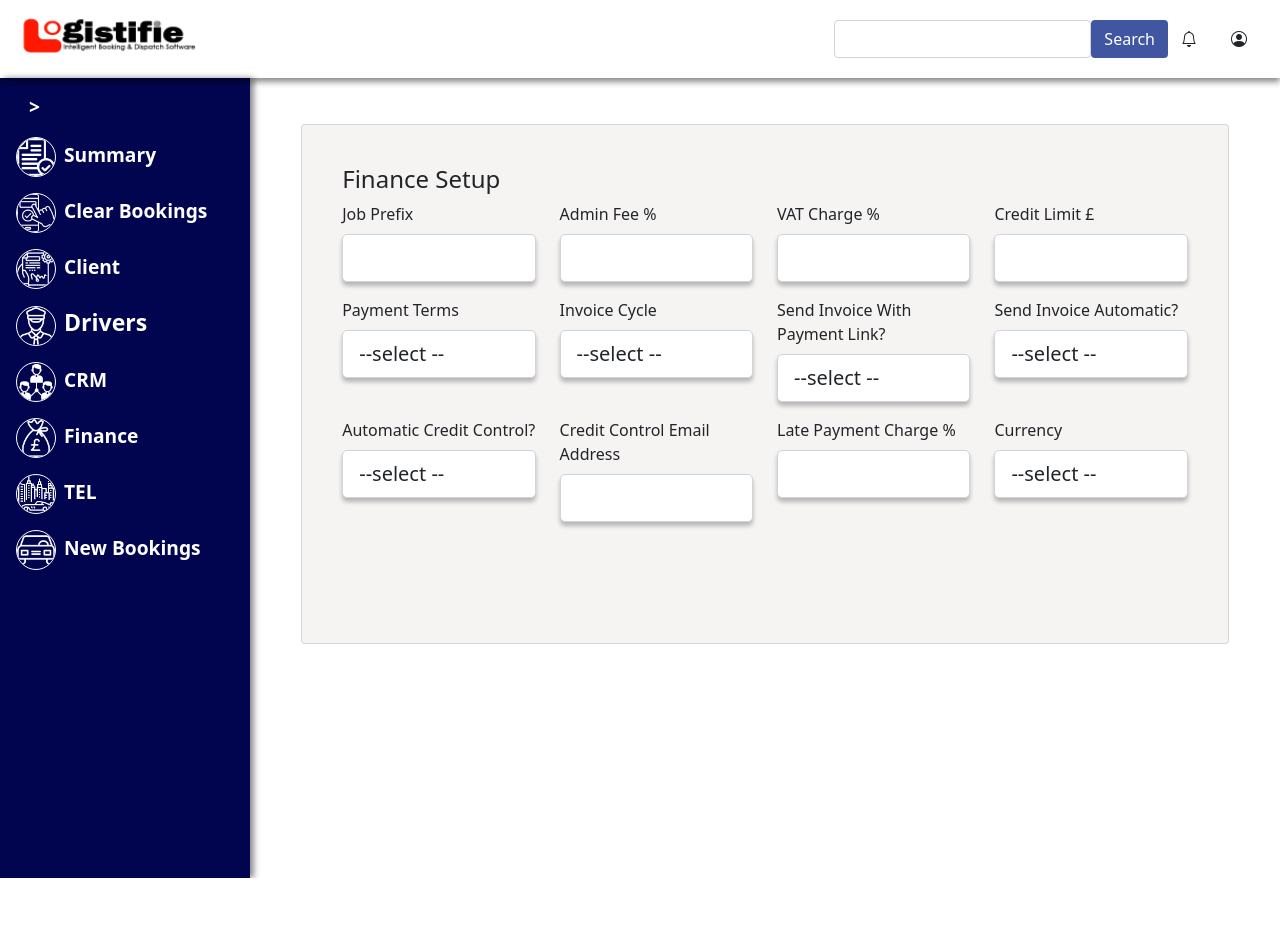
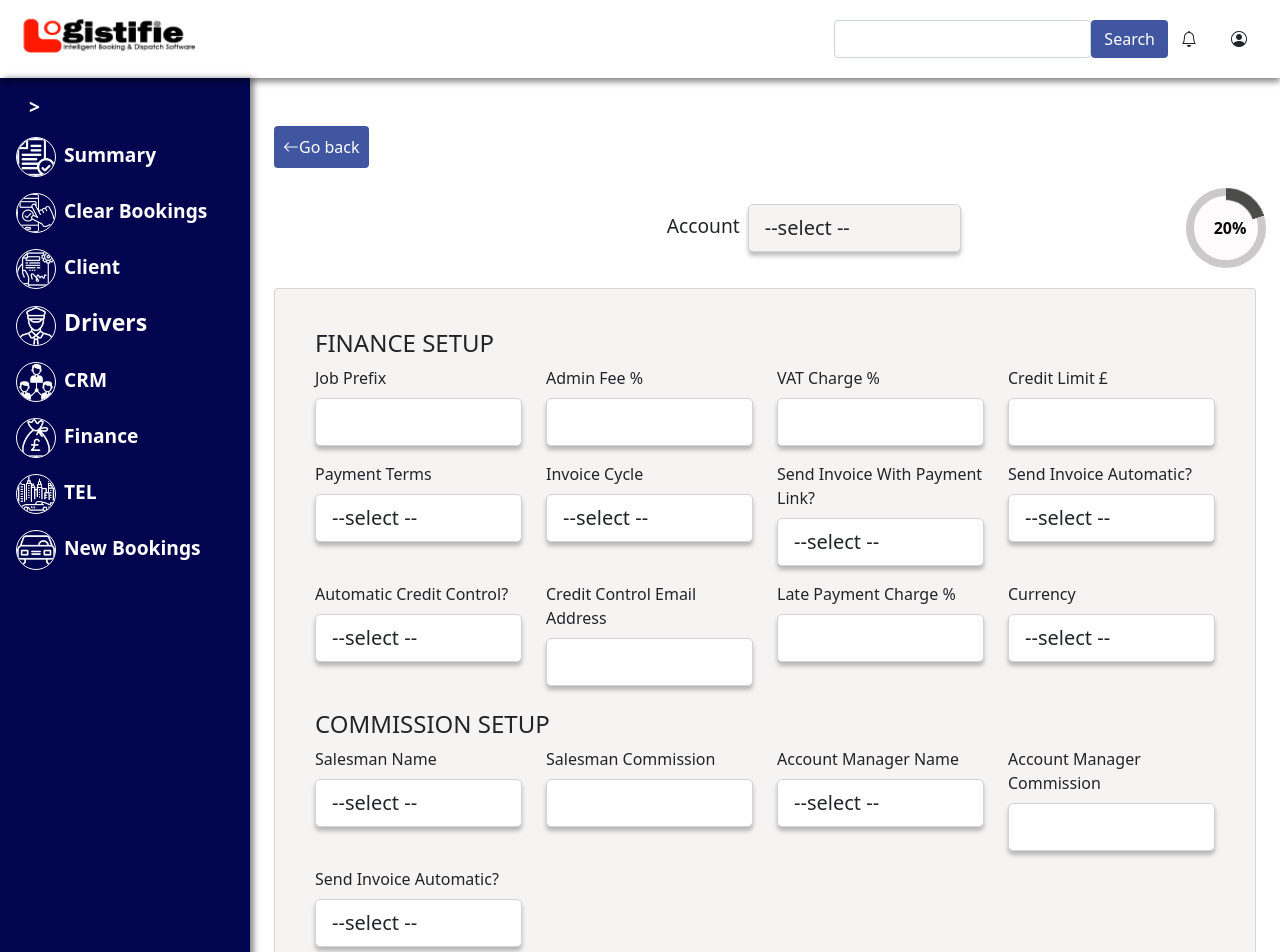
Before and after one commit to nehakumari0201/logitifieBootstrap, an Angular app in the folder logitifieBootstrap/: page /clientForm in a window 1280 px wide. Shown: the top 952 px of the page. Before the commit the page ends 878 px from the top, so only its background shows below. Built offline with nearby package versions, Linux system fonts and the light colour scheme.

Commit message:
design second prt of form

```diff
--- a/logitifieBootstrap/src/app/app.component.html
+++ b/logitifieBootstrap/src/app/app.component.html
@@ -13,7 +13,7 @@
   <div >
  <app-sidenav ></app-sidenav>
   </div>
-  <div class=" w-100 bd-highlight margin">
+  <div class=" w-100 bd-highlight m-4">
     <router-outlet></router-outlet>
   </div>
 </div>
--- a/logitifieBootstrap/src/app/client-form/client-form.component.css
+++ b/logitifieBootstrap/src/app/client-form/client-form.component.css
@@ -1,9 +1,8 @@
 .card
 {
   width:100%;
-  height: 65%;
-  background: #F6F3F3;
-  margin-top: 5%;
+   background: #F6F3F3;
+   height: fit-content;
 }
 .box{
   background: #FFFFFF;
@@ -11,3 +10,26 @@
   border-radius: 5px;
 
 }
+
+.btncolor
+{background: #4056A1;
+  color: white;
+}
+.center{
+  width:30%;
+  margin: auto;
+  margin-left: 40%;
+}
+.box1
+{
+  background: #F6F3F3;
+  box-shadow: 0px 4px 4px rgba(0, 0, 0, 0.25);
+  border-radius: 5px;
+}
+.size
+{
+  font-size: larger;
+}
+.bar{
+  margin-right: 8%;
+}
--- a/logitifieBootstrap/src/app/client-form/client-form.component.html
+++ b/logitifieBootstrap/src/app/client-form/client-form.component.html
@@ -1,6 +1,6 @@
-<!--
-<div class="d-grid d-md-flex  mt-2 ">
-  <button class="btn btncolor me-md-2 p-2" type="button"> <i class="bi bi-arrow-left"></i>Go back</button>
+
+<div class="d-grid d-md-flex  mt-4 ">
+  <button class="btn btncolor me-md-2 p-2" type="button" routerLink="/logitifieForm"> <i class="bi bi-arrow-left"></i>Go back</button>
 </div>
 <div class="d-flex flex-lg-row justify-content-end">
   <div class="d-grid gap-2 d-md-flex  input-group-lg  center">
@@ -15,14 +15,14 @@
   </div>
   <div>
     <app-progressbar></app-progressbar>
-  </div> -->
+  </div>
 
-<!-- </div> -->
+</div>
 <div class="card">
   <div class="card-body">
    <div class="m-4">
      <form>
-       <h4>Finance Setup</h4>
+       <h4>FINANCE SETUP</h4>
        <div class="row">
         <div class="col-3  input-group-lg">
          <label for="Job Prefix">Job Prefix</label>
@@ -102,6 +102,48 @@
         </select>
        </div>
         </div>
+        <h4 class="mt-2">COMMISSION SETUP</h4>
+        <div class="row">
+          <div class="col-3  input-group-lg">
+            <label >Salesman Name</label>
+            <select class="form-control mt-2 mb-3  box">
+             <option label="--select  --"></option>
+             <option value="term" *ngFor="let salemanName of sales">{{salemanName}}</option>
+             </select>
+             </div>
+          <div class="col-3  input-group-lg">
+           <label for="SalesmanCommission" >Salesman Commission</label>
+           <input  type="number"  class="form-control mt-2 mb-3  box" id="Salesman Commission" >
+         </div>
+         <div class="col-3  input-group-lg">
+          <label  >Account Manager Name</label>
+          <select class="form-control mt-2 mb-3  box">
+          <option label="--select  --"></option>
+          <option value="term" *ngFor="let manager of  managers">{{manager}}</option>
+          </select>
+        </div>
+        <div class="col-3  input-group-lg">
+          <label for="Account Manager Commission" >Account Manager Commission</label>
+          <input  type="number"  class="form-control mt-2 mb-3  box" id="Account Manager Commission" >
+        </div>
+        </div>
+        <div class="row">
+          <div class="col-3  input-group-lg">
+            <label >Send Invoice Automatic?</label>
+            <select class="form-control mt-2 mb-3  box">
+              <option label="--select  --"></option>
+              <option value="Active">Active</option>
+              <option value="On Hold">On Hold</option>
+              <option value="Blocked"> Blocked</option>
+          </select>
+           </div>
+           <div class="d-grid  d-md-flex justify-content-md-end ">
+            <button class="btn btncolor p-2  " type="button" routerLink="/clientForm">Next<i class="bi bi-arrow-right"></i></button>
+        </div>
+        </div>
+         <!-- <div class="row">
+
+        </div> -->
         </form>
    </div>
   </div>
--- a/logitifieBootstrap/src/app/client-form/client-form.component.ts
+++ b/logitifieBootstrap/src/app/client-form/client-form.component.ts
@@ -15,5 +15,10 @@ export class ClientFormComponent implements OnInit {
     '1 Day','2 Days','3 Days','4 Days','5 Days','6 Days','7 Days','8 Days','9 Days','10 Days'
     ,'11 Days','12 Days','13 Days','14 Days','15 Days','16 Days','17 Days','18 Days','19 Days','20 Days','21 Days','22 Days'
   ];
-
+  sales:Array<String>=[
+    'Amit','Ram','Sayam','Rahul','Rohit','Rohon'
+  ];
+  managers:Array<String>=[
+    'Roshan','Ravi','Saurav','Rambabu','Mayank',
+  ];
 }
--- a/logitifieBootstrap/src/app/logitifie-form/logitifie-form.component.css
+++ b/logitifieBootstrap/src/app/logitifie-form/logitifie-form.component.css
@@ -1,8 +1,8 @@
 .card
 {
   width:100%;
-  height: 65%;
   background: #F6F3F3;
+  height: fit-content;
 }
 .box{
   background: #FFFFFF;
--- a/logitifieBootstrap/src/app/logitifie-form/logitifie-form.component.html
+++ b/logitifieBootstrap/src/app/logitifie-form/logitifie-form.component.html
@@ -25,7 +25,7 @@
   <div class="card-body">
    <div class="m-4">
      <form>
-       <h4>Application</h4>
+       <h4>APPLICATION</h4>
        <div class="row">
          <div class="col-6  input-group-lg">
           <label for="Company Name">Company Name</label>
--- a/logitifieBootstrap/src/app/sidenav/sidenav.component.css
+++ b/logitifieBootstrap/src/app/sidenav/sidenav.component.css
@@ -4,6 +4,7 @@
   box-shadow: 4px 0px 6px rgba(0, 0, 0, 0.45);
   color: white;
   width:250px;
+  height: 100%;
 }
 .size
 {
```
